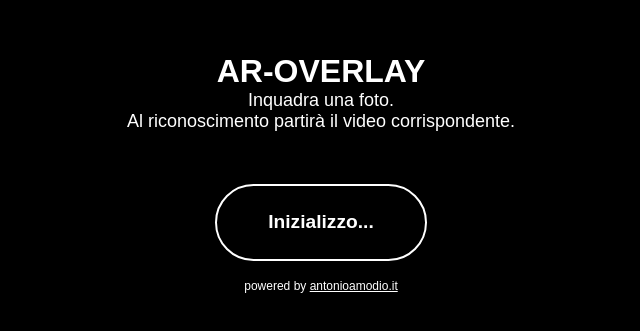
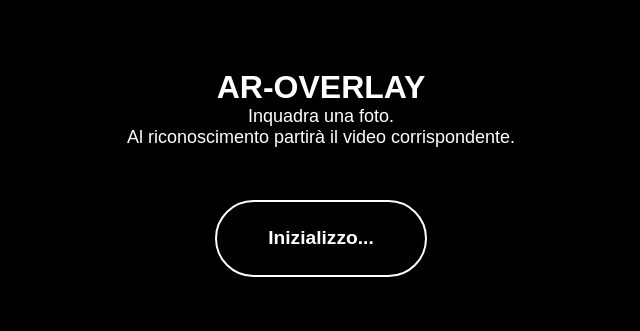
Before and after one commit to antonioamodio/maecenas-debellogallico, a Next.js app: page / in a window 1280 px wide. Shown: the part 227-558 px from the top of the page, without its empty margins (319-959 px from the left). Built offline with nearby package versions, Linux system fonts and the light colour scheme; a web font is replaced by a local one.

Commit message:
fix video rendered 2

```diff
--- a/src/app/page.tsx
+++ b/src/app/page.tsx
@@ -240,13 +240,7 @@ export default function ARPage() {
             >
               {ready ? "open" : "Inizializzo..."}
             </button>
-            <br />
-            <p className="text-center opacity-80 px-6 max-w-md link">
-              powered by{" "}
-              <a href="https://antonioamodio.vercel.app/" target="_blank" rel="noreferrer">
-                antonioamodio.it
-              </a>
-            </p>
+
           </div>
         )}
       </div>
```
